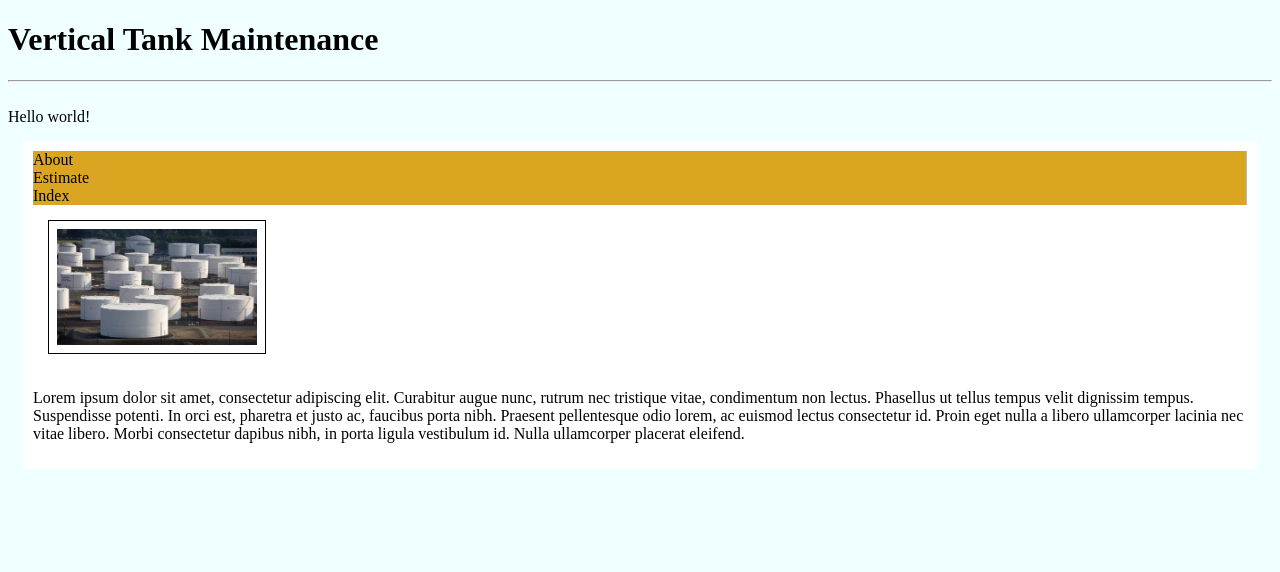
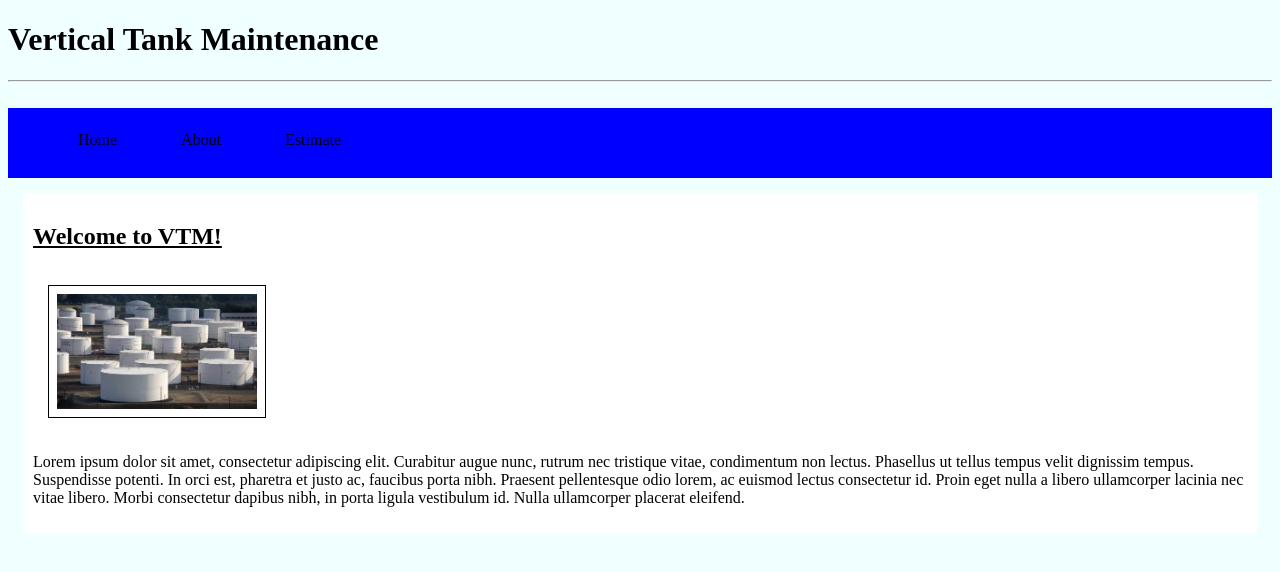
Before and after one commit to kbarnewolt/vtm_site, a Flask app: page / in a window 1280 px wide. Shown: the top 572 px of the page. Run offline with Flask 2, Linux system fonts and the light colour scheme.

Commit message:
edited css

```diff
--- a/app.py
+++ b/app.py
@@ -15,7 +15,7 @@ def about():
 def estimate():
     return render_template('estimate.html')
 
-@app.route('/add', methods=['POST'])
+@app.route('/calculate', methods=['POST'])
 def add():
     if request.method == 'POST':
         radius = int(request.form['radius'])
@@ -28,7 +28,7 @@ def add():
         labor_cost = total_area_sq * 15
         total_price = material_cost + labor_cost
         print(total_price)
-    return render_template('estimate.html', myValue = area_side)
+    return render_template('estimate.html', myValue = total_price)
 
 if __name__ == '__main__':
     app.run(debug=True)
--- a/static/css/stylesheet.css
+++ b/static/css/stylesheet.css
@@ -1,17 +1,10 @@
-body{
+body, html{
     background-color: azure;
 }
 
 img { padding: 8px;
     border: 1px solid black;
     margin: 15px;
-}
-
-.highlight {
-  color: black;
-  background-color: lightgrey;
-  padding: 10px;
-  margin: 8px;
 }
 
 h2 { font-weight: bold;
@@ -27,28 +20,30 @@ main{
 
 nav {background-color: goldenrod;
   color: black;
-  display: block;
   border-right: 1px solid #bbb;
 }
 
 a:link {text-decoration: none; color: black;}
 a:hover {text-decoration: underline; color: blue;}
 
-table, th, td {
-  color:black;
-  background-color: lightgrey;
-  border: 1px solid;
+
+ul {
+  width: auto;
+  float: left;
+  margin-top: 8px;
 }
 
-li a {
-  display: inline;
-  text-align: left;
+li {
+  display: inline-block;
+  padding: 15px 30px;
+}
+a {
+  text-align: center;
+  color:seashell;
   text-decoration: none;
 }
-
-ul {
-  list-style: none;
-  margin: 0;
-  padding: 0;
-  overflow: hidden;
+header{
+  width: 100%;
+  height: 70px;
+  background-color: blue;
 }
--- a/templates/index.html
+++ b/templates/index.html
@@ -2,20 +2,32 @@
 
 {% block title %} Welcome to the home page{% endblock %}
 
+{% block body %}
+<!DOCTYPE html>
+<html lang="en">
 
-{% block body %} Hello world!
+<head>
+    <meta charset="UTF-8">
+    <link rel="stylesheet" href="./css/stylesheet.css">
+
+</head>
+<header>
+    <nav>
+        <ul>
+            <li><a href="./">Home</a></li>
+            <li><a href="./about">About</a></li>
+            <li><a href="./estimate">Estimate</a></li>
+        </ul>
+    </nav>
+</header>
 
 <body>
+
     <main>
-        <nav>
-            <ul>
-                <li><a href="./about">About</a></li>
-                <li><a href="./estimate">Estimate</a></li>
-                <li><a href="./index">Index</a></li>
-            </ul>
-        </nav>
+
         <section>
-            <img src="./photos/tanks.jpg" width="200" alt="Photo of tanks">
+            <h2>Welcome to VTM!</h2>
+            <img src="./tanks.jpg" width="200" alt="Photo of tanks">
             <p>
                 Lorem ipsum dolor sit amet, consectetur adipiscing elit. Curabitur augue nunc, rutrum nec tristique
                 vitae, condimentum non lectus. Phasellus ut tellus tempus velit dignissim tempus. Suspendisse potenti.
```
Also changed, not shown: templates/about.html (+33 -10 lines), templates/estimate.html (+21 -5 lines).
